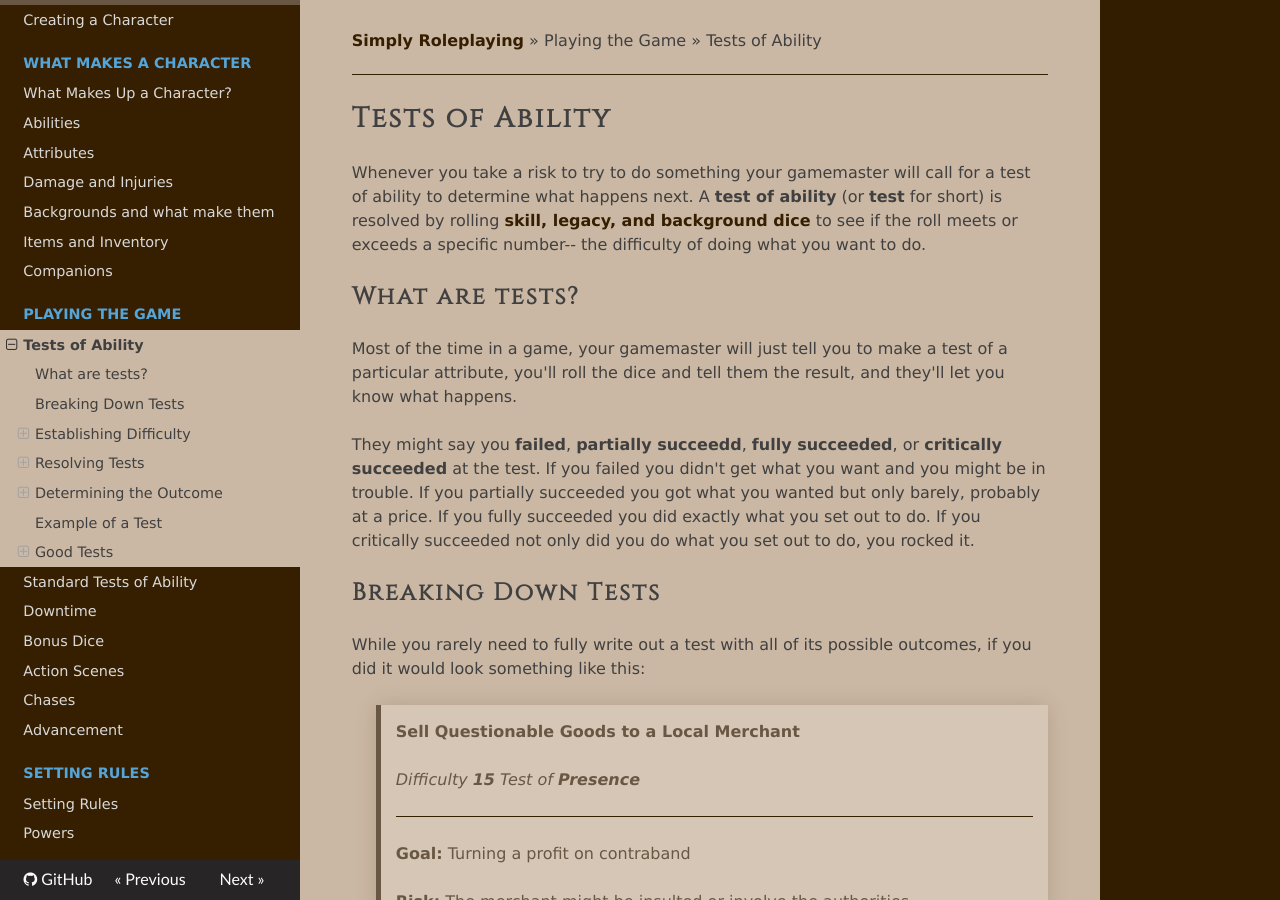
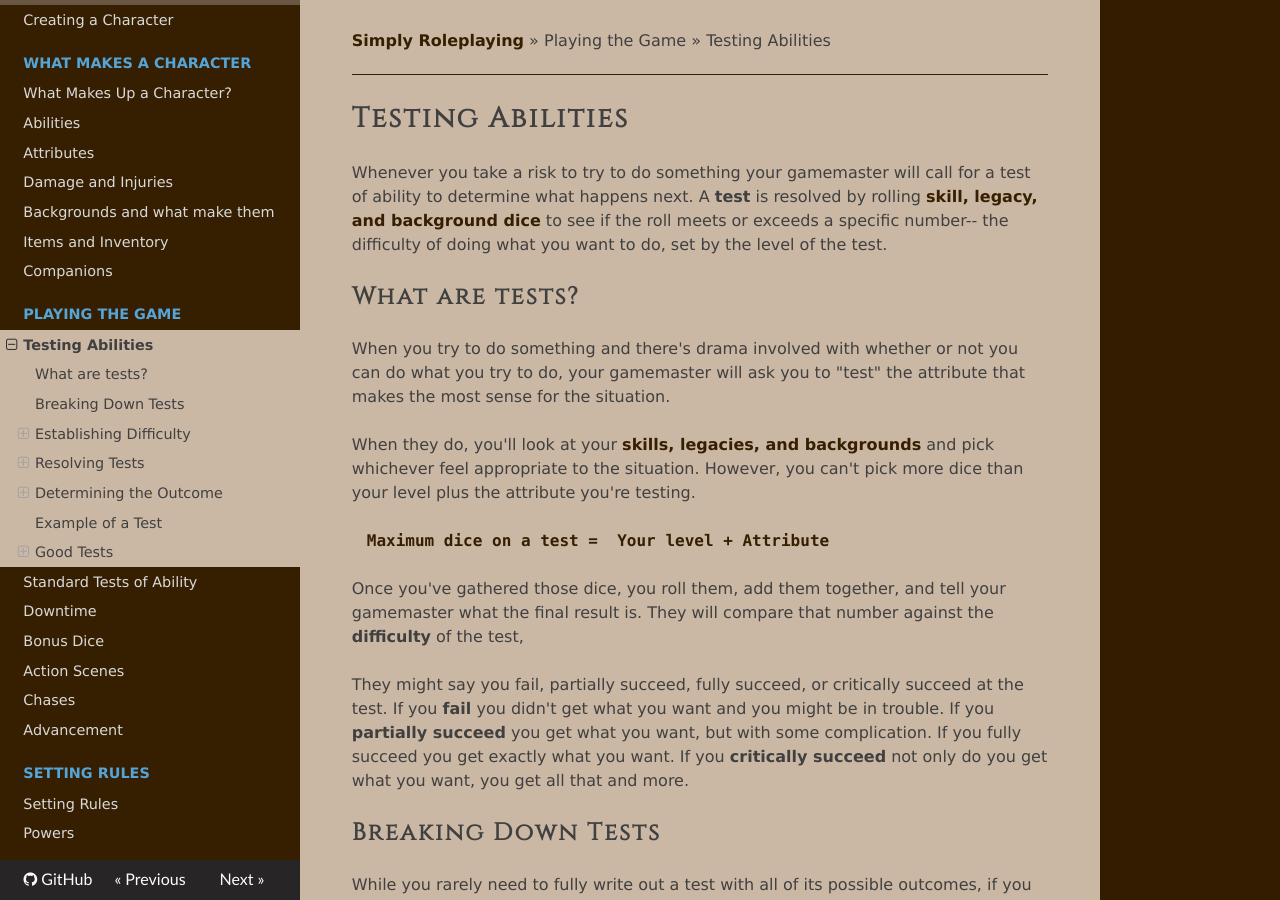
Before and after one commit to TheFifthRider/simply-roleplaying-webapp, an MkDocs documentation site: the page built from docs/gameplay/tests.md, in a window 1280 px wide and 900 px high. Built offline with MkDocs 1.6.1, drawn with Linux system fonts in a browser that asks for light colours; nearby versions of some CDN libraries; some of the changed text lies outside the part shown.

Commit message:
intermediary commit

```diff
--- a/docs/gameplay/tests.md
+++ b/docs/gameplay/tests.md
@@ -1,11 +1,17 @@
-# Tests of Ability
+# Testing Abilities
 
-Whenever you take a risk to try to do something your gamemaster will call for a test of ability to determine what happens next. A **test of ability** (or **test** for short) is resolved by rolling [skill, legacy, and background dice](../character/backgrounds.md) to see if the roll meets or exceeds a specific number-- the difficulty of doing what you want to do.
+Whenever you take a risk to try to do something your gamemaster will call for a test of ability to determine what happens next. A **test** is resolved by rolling [skill, legacy, and background dice](../character/backgrounds.md) to see if the roll meets or exceeds a specific number-- the difficulty of doing what you want to do, set by the level of the test.
 
 ## What are tests?
-Most of the time in a game, your gamemaster will just tell you to make a test of a particular attribute, you'll roll the dice and tell them the result, and they'll let you know what happens.
+When you try to do something and there's drama involved with whether or not you can do what you try to do, your gamemaster will ask you to "test" the attribute that makes the most sense for the situation.
 
-They might say you **failed**, **partially succeedd**, **fully succeeded**, or **critically succeeded** at the test. If you failed you didn't get what you want and you might be in trouble. If you partially succeeded you got what you wanted but only barely, probably at a price. If you fully succeeded you did exactly what you set out to do. If you critically succeeded not only did you do what you set out to do, you rocked it.
+When they do, you'll look at your [skills, legacies, and backgrounds](../character/backgrounds.md) and pick whichever feel appropriate to the situation. However, you can't pick more dice than your level plus the attribute you're testing.
+
+`Maximum dice on a test =  Your level + Attribute`
+
+Once you've gathered those dice, you roll them, add them together, and tell your gamemaster what the final result is. They will compare that number against the **difficulty** of the test,
+
+They might say you fail, partially succeed, fully succeed, or critically succeed at the test. If you **fail** you didn't get what you want and you might be in trouble. If you **partially succeed** you get what you want, but with some complication. If you fully succeed you get exactly what you want. If you **critically succeed** not only do you get what you want, you get all that and more.
 
 ## Breaking Down Tests
 While you rarely need to fully write out a test with all of its possible outcomes, if you did it would look something like this:
@@ -35,7 +41,9 @@ While you rarely need to fully write out a test with all of its possible outcome
 
 So what is the specific number you need to beat in order to do something and how does your GM determine it? The most common case is the difficulty is a value picked by your GM based on the level level a person in their world would have to be to be able to do it with any kind of regularity, something we explore in [setting rules](../setting_rules/index.md).
 
-Once the GM knows what level you'd have to be do pull this sort of thing off regularly, they can transform that into a difficulty number by multiplying the level by 10, then subtracting 10. For instance, a test that a level 1 character can consistently perform is difficulty 0 and a test that a level 3 character can consistently perform is difficulty 20.
+Once the GM knows what level you'd have to be do pull this sort of thing off regularly, they can transform that into a difficulty number by multiplying the level by 5. For instance, a test that a level 1 character can consistently perform is difficulty 5 and a test that a level 3 character can consistently perform is difficulty 15.
+
+`Standard test difficulty = Test level * 5`
 
 Of course, not all tests are created equal. If your GM feels like what you're doing is particularly easy for the level required, they might lower the difficulty further. If they feel it's a particularly hard, they might raise it. So a test for a level 3 character might be difficulty 15 if it was very easy, 20 if it was something they can handle all the time, and 25 if it's somewhat challenging.
 
```
Also changed, not shown: 1 other file.
